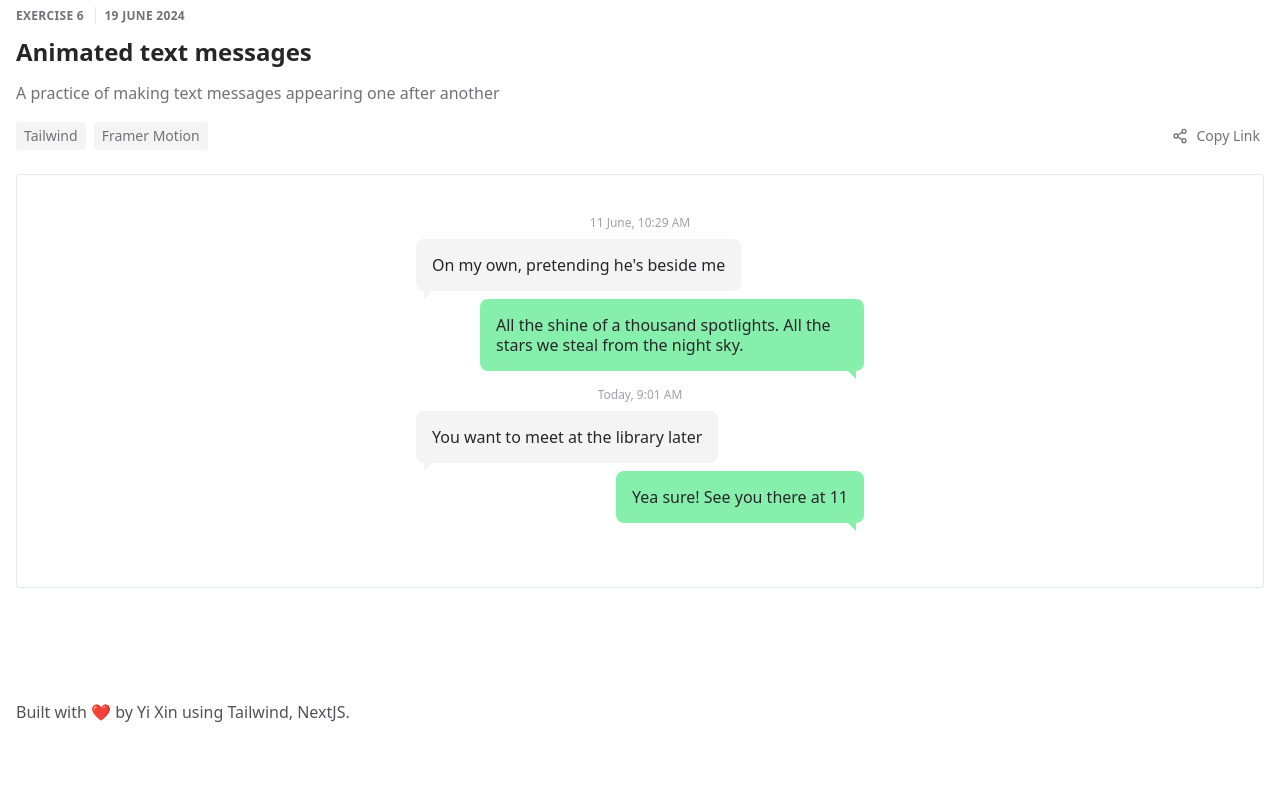
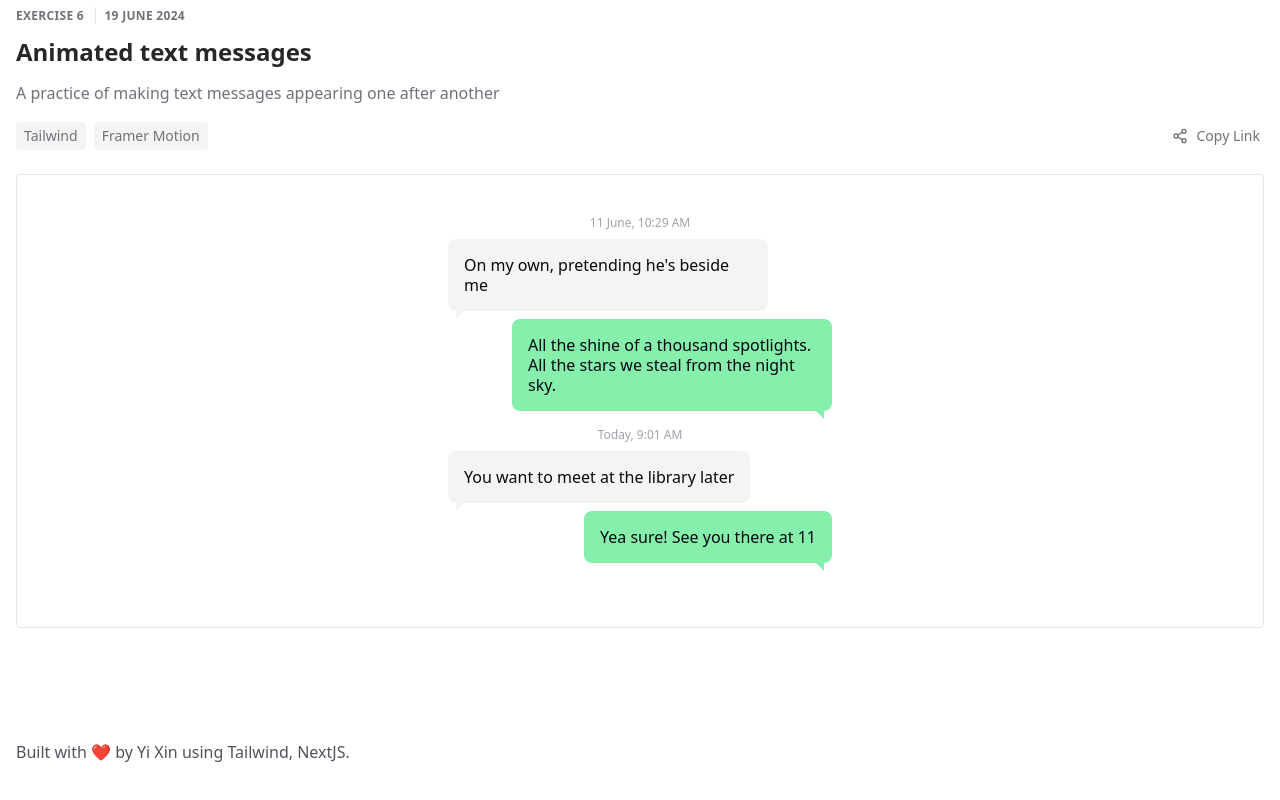
Before and after one commit to artylope/eieio, a Next.js app: page / in a window 1280 px wide. Shown: the part 3500-4300 px from the top of the page. Before the commit the page ends 4272 px from the top, so only its background shows below. Built offline with nearby package versions, Linux system fonts and the light colour scheme.

Commit message:
padding and naming

```diff
--- a/src/app/exercises/AnimatedTextMessages.js
+++ b/src/app/exercises/AnimatedTextMessages.js
@@ -24,7 +24,7 @@ const useInView = (options) => {
   return [ref, isIntersecting];
 };
 
-const MessageContainer = ({ message, dateTime, isReply }) => {
+const MessageContainer = ({ message, dateTime, isOutgoing }) => {
   // Replace newline characters with <br /> tags
   const formattedMessage = message.replace(/\n/g, '<br />');
 
@@ -50,13 +50,15 @@ const MessageContainer = ({ message, dateTime, isReply }) => {
         </div>
       )}
       <div
-        className={`flex w-full ${isReply ? 'justify-end ' : 'justify-start'}`}>
+        className={`flex w-full ${
+          isOutgoing ? 'justify-end ' : 'justify-start'
+        }`}>
         <div
-          className={`relative text-zinc-800 rounded-lg p-4 max-w-sm leading-tight
+          className={`relative  rounded-lg p-4 max-w-xs leading-tight
              ${
-               isReply
-                 ? 'bg-green-300 message-reply ml-16'
-                 : 'bg-zinc-100 message-default mr-16'
+               isOutgoing
+                 ? 'bg-green-300 text-gray-950 message-reply ml-16'
+                 : 'bg-zinc-100 text-zinc-950 message-default mr-16'
              } `}>
           <div dangerouslySetInnerHTML={{ __html: formattedMessage }} />
         </div>
@@ -94,7 +96,7 @@ const AnimatedTextMessages = () => {
         />
         <MessageContainer
           message={`All the shine of a thousand spotlights. All the stars we steal from the night sky.`}
-          isReply={true}
+          isOutgoing={true}
         />
         <MessageContainer
           message={`You want to meet at the library later`}
@@ -102,7 +104,7 @@ const AnimatedTextMessages = () => {
         />
         <MessageContainer
           message={`Yea sure! See you there at 11`}
-          isReply={true}
+          isOutgoing={true}
         />
       </motion.div>
     </div>
```
